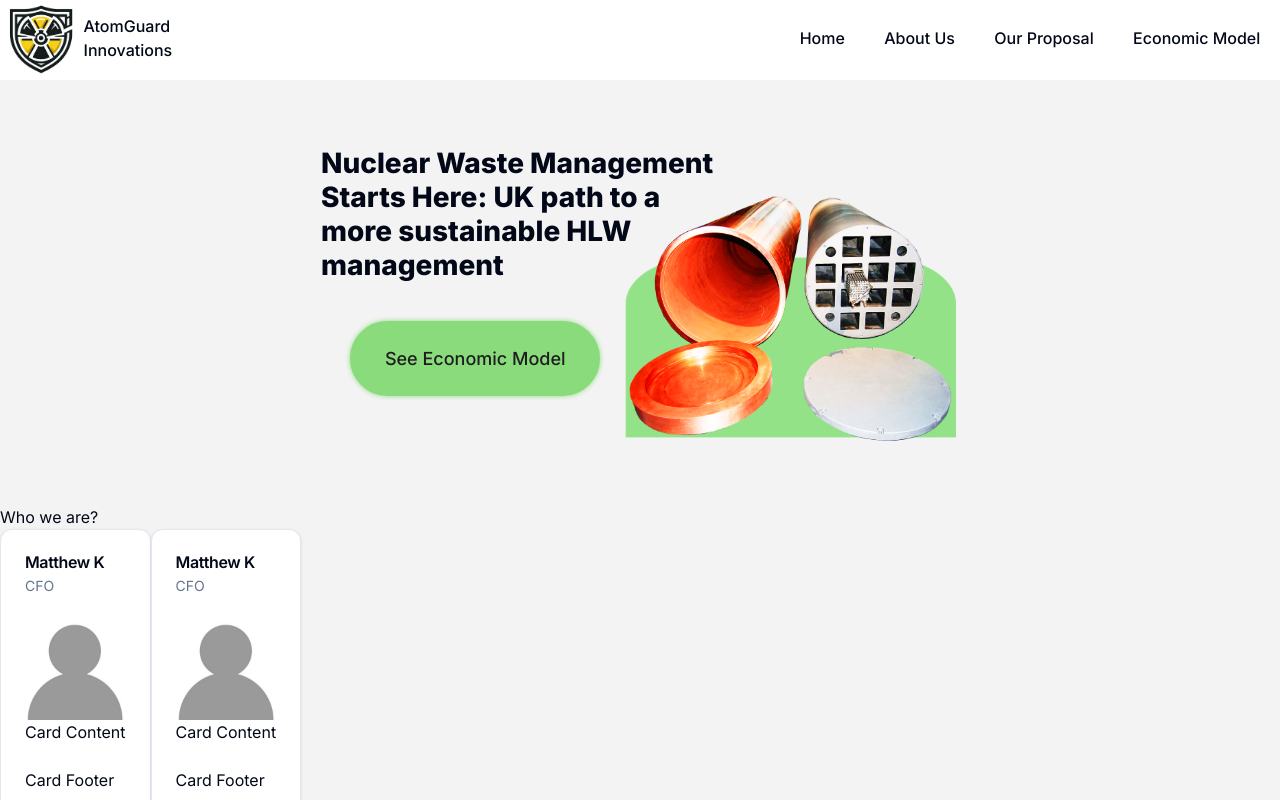
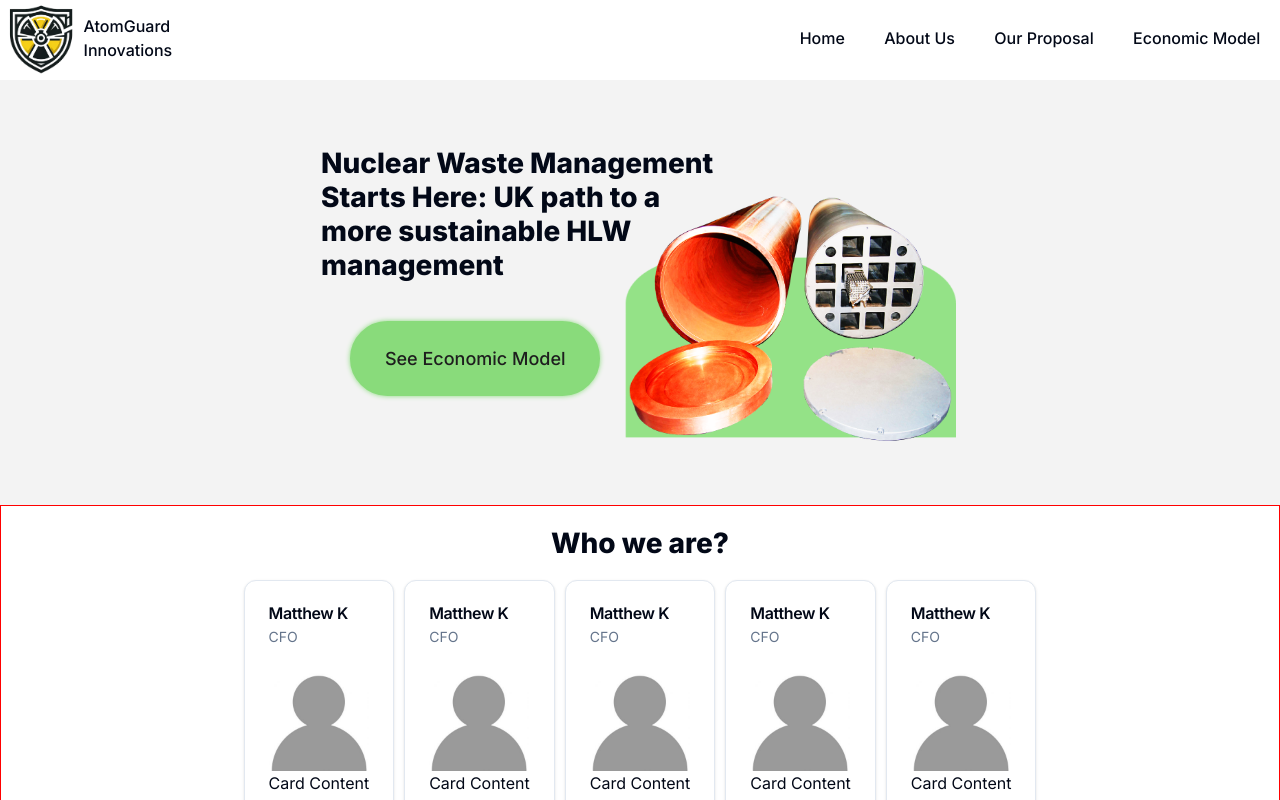
Before and after one commit to MatthewKokin/hlw-model-wbsite-nextjs, a Next.js app: page / in a window 1280 px wide. Built offline with nearby package versions, Linux system fonts and the light colour scheme.

Commit message:
wip: work on the about us, centering profiles

```diff
--- a/app/(marketing)/_components/about.tsx
+++ b/app/(marketing)/_components/about.tsx
@@ -58,6 +58,69 @@ function About() {
             </CardFooter>
         </Card>
         </div>
+        <div className='card'>
+        <Card>
+            <CardHeader>
+                <CardTitle>Matthew K</CardTitle>
+                <CardDescription>CFO</CardDescription>
+            </CardHeader>
+            <CardContent>
+                <Image
+                src="/icon.jpeg"
+                alt="Logo"
+                height={100}
+                width={100}
+                className=""
+                />
+                <p>Card Content</p>
+            </CardContent>
+            <CardFooter>
+                <p>Card Footer</p>
+            </CardFooter>
+        </Card>
+        </div>
+        <div className='card'>
+        <Card>
+            <CardHeader>
+                <CardTitle>Matthew K</CardTitle>
+                <CardDescription>CFO</CardDescription>
+            </CardHeader>
+            <CardContent>
+                <Image
+                src="/icon.jpeg"
+                alt="Logo"
+                height={100}
+                width={100}
+                className=""
+                />
+                <p>Card Content</p>
+            </CardContent>
+            <CardFooter>
+                <p>Card Footer</p>
+            </CardFooter>
+        </Card>
+        </div>
+        <div className='card'>
+        <Card>
+            <CardHeader>
+                <CardTitle>Matthew K</CardTitle>
+                <CardDescription>CFO</CardDescription>
+            </CardHeader>
+            <CardContent>
+                <Image
+                src="/icon.jpeg"
+                alt="Logo"
+                height={100}
+                width={100}
+                className=""
+                />
+                <p>Card Content</p>
+            </CardContent>
+            <CardFooter>
+                <p>Card Footer</p>
+            </CardFooter>
+        </Card>
+        </div>
         </div>
 
     </div>
--- a/styles/about.css
+++ b/styles/about.css
@@ -1,4 +1,27 @@
 .cards{
     display: flex;
-    flex-direction: row;
+    flex-wrap: wrap;
+    gap: 10px;
+    justify-content: center;
 }
+
+
+
+.about-container{
+    background-color: white;
+    border: 1px solid red;
+    min-height:fit-content;
+    display: flex;
+    flex-direction: column;
+    justify-content: center;
+}
+
+
+.about-container h1{
+    font-size: 28px;
+    line-height: normal;
+    font-weight: 800;
+    display: block;
+    margin: 20px auto 20px auto;
+
+}
--- a/styles/home.css
+++ b/styles/home.css
@@ -14,7 +14,7 @@ html body {
 }
 
 .home-container{
-  /* border: 1px solid red; */
+  /* border: 1px solid green; */
   height: 100%;
   min-height: 550px;
   min-width: 400px;
```
Also changed, not shown: 1 other file (tests, documents, lock files or other folders).
